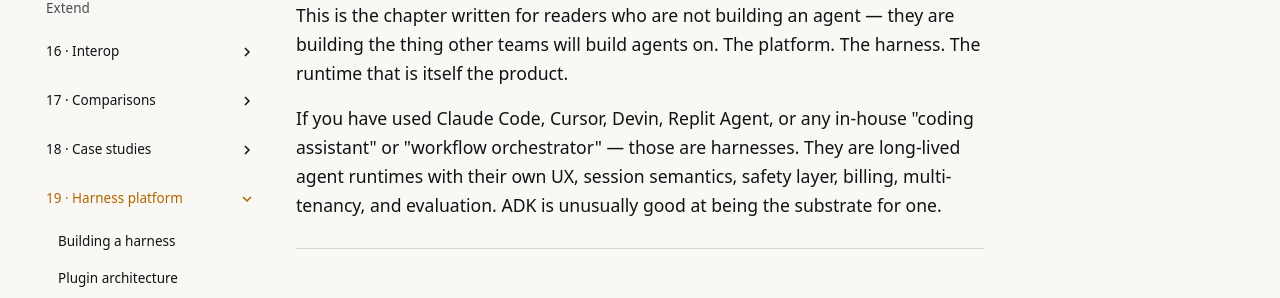
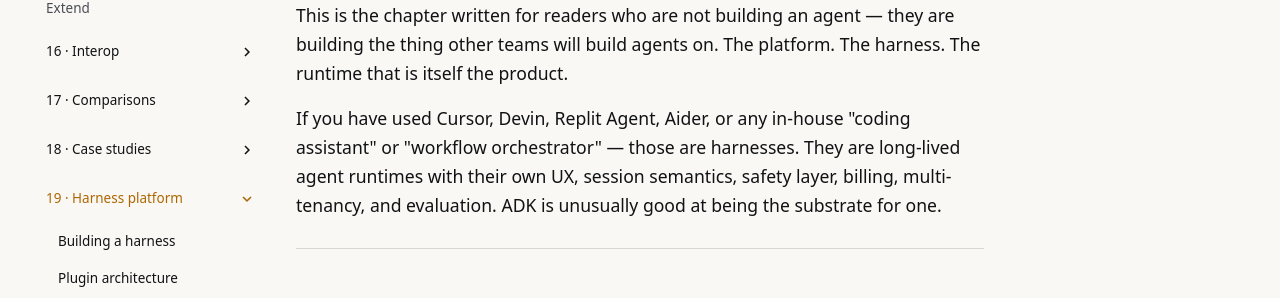
Before and after one commit to vmishra/Google-ADK-Cookbook, an MkDocs documentation site: the page built from docs/19-harness-platform/index.md, in a window 1280 px wide and 900 px high. Shown: the part 298-596 px from the top of the window. Built offline with MkDocs 1.6.1 and Material for MkDocs 9.7.7, drawn with Linux system fonts in a browser that asks for light colours; comment, search, counter and statistics services are not loaded; a style sheet for code colours, icons or effects is not loaded; some of the changed text lies outside the part shown.

```diff
--- a/docs/19-harness-platform/index.md
+++ b/docs/19-harness-platform/index.md
@@ -7,9 +7,8 @@
 on. The platform. The harness. The runtime that is itself the
 product.
 
-If you have used Claude Code, Cursor, Devin, Replit Agent, or any
-in-house "coding assistant" or "workflow orchestrator" — those are
-harnesses. They are long-lived agent runtimes with their own UX,
+If you have used Cursor, Devin, Replit Agent, Aider, or any in-house
+"coding assistant" or "workflow orchestrator" — those are harnesses. They are long-lived agent runtimes with their own UX,
 session semantics, safety layer, billing, multi-tenancy, and
 evaluation. ADK is unusually good at being the substrate for one.
 
@@ -85,7 +84,7 @@
 | [Custom services](custom-services.md) | Implementing the five service interfaces |
 | [Multi-tenant](multi-tenant.md) | Isolation, quotas, billing |
 | [Harness patterns](harness-patterns.md) | Registries, agent loading, per-tenant overrides |
-| [Case study — a coding assistant harness](coding-assistant-harness.md) | A Claude-Code-like harness in ADK |
+| [Case study — a coding assistant harness](coding-assistant-harness.md) | A Cursor/Aider-style coding-assistant harness in ADK |
 
 ---
 
```
Also changed, not shown: docs/16-interop/mcp.md (+3 -3 lines), docs/19-harness-platform/coding-assistant-harness.md (+1 -1 lines).
